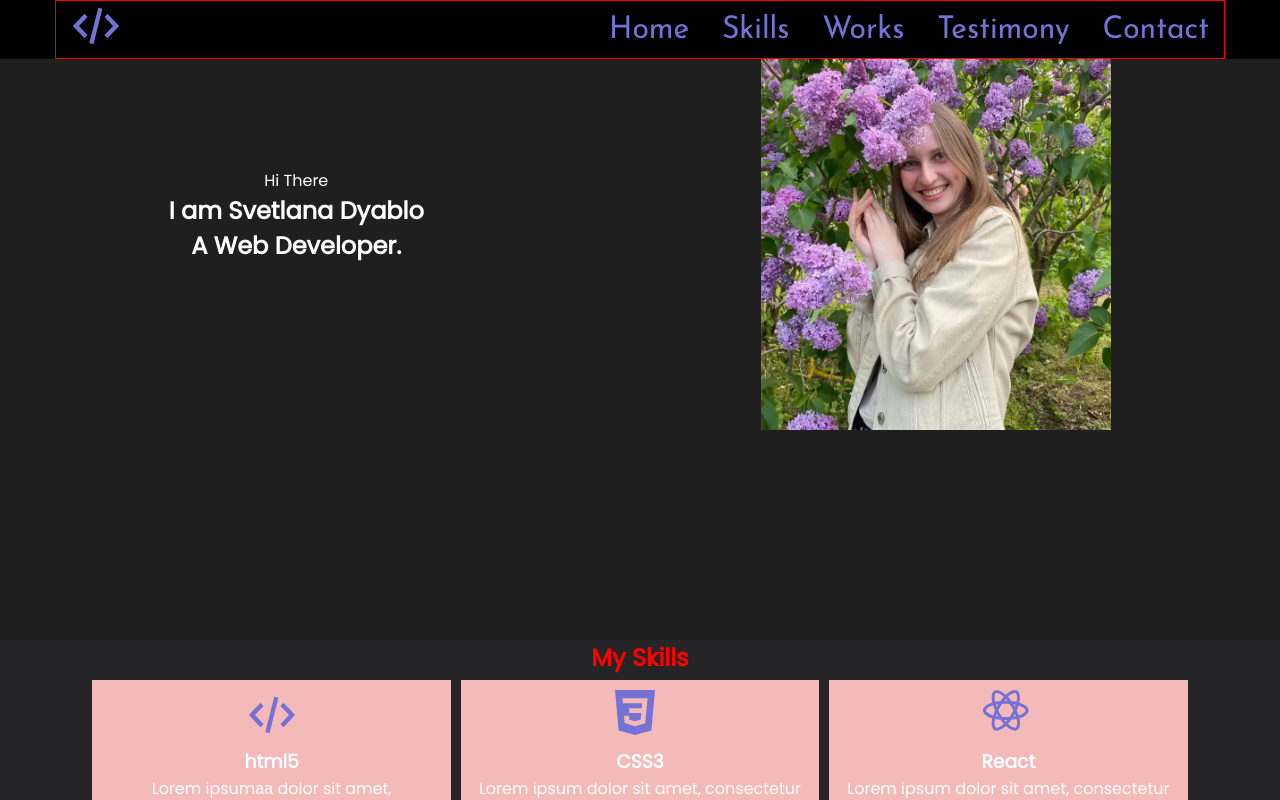
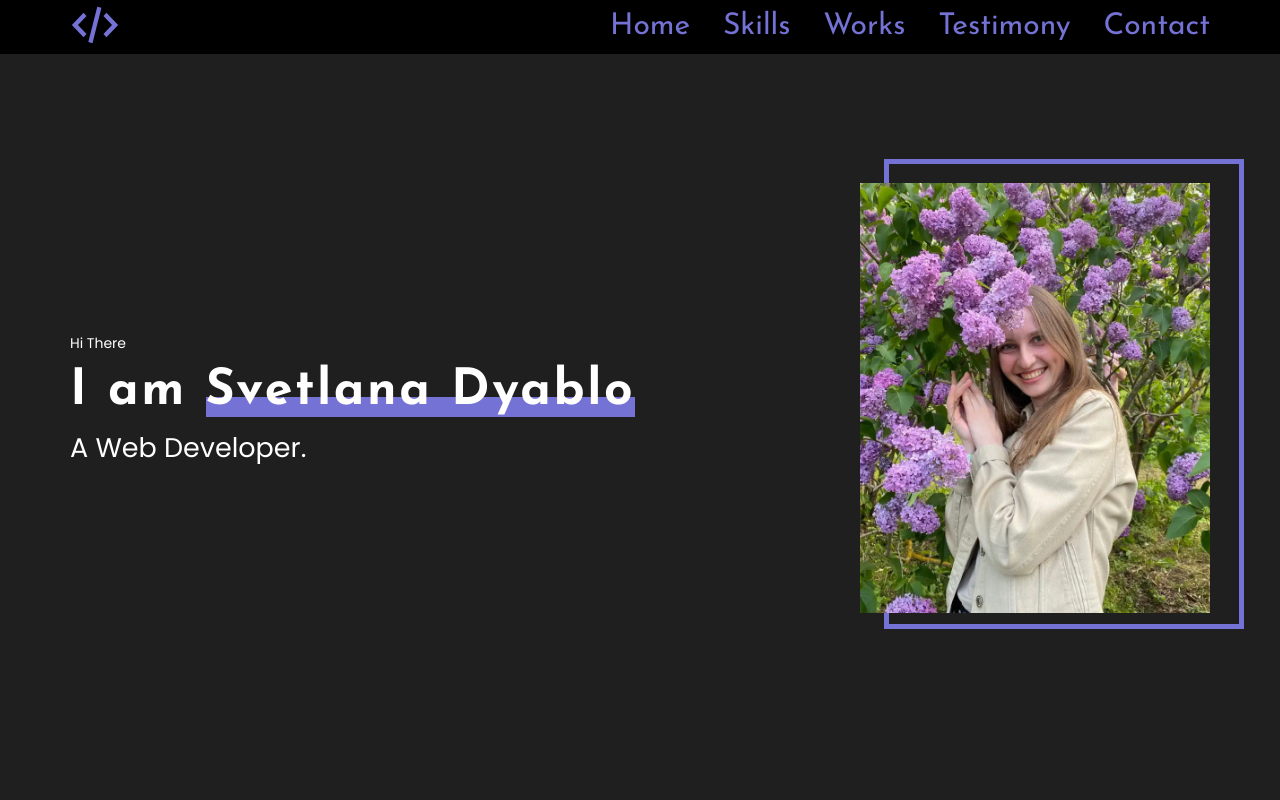
Before and after one commit to St0rY87/it-incubator-portfolio-sveta, a React (Vite) app: page / in a window 1280 px wide. Shown: the top 800 px of the page. Built offline with nearby package versions, Linux system fonts and the light colour scheme.

Commit message:
feat: add styles for Main section

```diff
--- a/src/components/Container.tsx
+++ b/src/components/Container.tsx
@@ -4,5 +4,4 @@
     width: min(1170px, 100%);
     padding-inline: 15px;
     margin-inline: auto;
-    border: 1px solid red;
 `
--- a/src/components/FlexWrapper.tsx
+++ b/src/components/FlexWrapper.tsx
@@ -14,6 +14,7 @@
   flex-direction: ${(props) => props.direction || "row"};
   justify-content: ${(props) => props.justify || "flex-start"};
   align-items: ${props => props.align || 'stretch'};
-  flex-wrap: ${props => props.wrap || 'wrap'};
-  gap: ${props => props.gap || '0px'}
+  flex-wrap: ${props => props.wrap || 'nowrap'};
+  gap: ${props => props.gap || '0px'};
+  height: 100%;
 `;
--- a/src/layout/sections/main/Main.tsx
+++ b/src/layout/sections/main/Main.tsx
@@ -2,26 +2,50 @@
 import photo from "../../../assets/images/main-photo.webp";
 import styled from "styled-components";
 import { FlexWrapper } from "../../../components/FlexWrapper";
+import { Container } from "../../../components/Container";
+import { theme } from "../../../styles/Theme";
 
 export const Main = () => {
   return (
     <StyledMain>
-      <FlexWrapper align="center" justify="space-around" >
-        <div>
-          <span>Hi There</span>
-          <Name>I am Svetlana Dyablo</Name>
-          <MainTitle>A Web Developer.</MainTitle>
-        </div>
-        <Photo src={photo} />
-      </FlexWrapper>
+      <Container>
+        <FlexWrapper align="center" justify="space-between">
+          <Info>
+            <SmallText>Hi There</SmallText>
+            <Name>
+              I am <span>Svetlana Dyablo</span>
+            </Name>
+            <MainTitle>A Web Developer.</MainTitle>
+          </Info>
+          <PhotoWrapper>
+            <Photo src={photo} />
+          </PhotoWrapper>
+        </FlexWrapper>
+      </Container>
     </StyledMain>
   );
 };
 
 const StyledMain = styled.section`
-  min-height: 80vh;
+  min-height: 100vh;
+  display: flex;
 `;
+const PhotoWrapper = styled.div`
+  position: relative;
+  z-index: 0;
+  &::before {
+    content: '';
+    width: 360px;
+    height: 470px;
+    border: 5px solid ${theme.colors.accentColor};
 
+    position: absolute;
+    top: -24px;
+    left: 24px;
+    z-index: -1;
+  }
+
+`;
 const Photo = styled.img`
   width: 350px;
   height: 430px;
@@ -29,9 +53,40 @@
 `;
 
 const MainTitle = styled.h1`
-
-`
+  font-weight: 400;
+  font-size: 27px;
+`;
+const Info = styled.div`
+  display: flex;
+  flex-direction: column;
+  align-items: flex-start;
+  gap: 10px;
+`;
 
 const Name = styled.h2`
+  font-family: "Josefin Sans", sans-serif;
+  font-weight: 700;
+  font-size: 50px;
+  letter-spacing: 0.05em;
+  span {
+    position: relative;
+    z-index: 0;
 
-`
+    &:before {
+      content: "";
+      display: inline-block;
+      width: 100%;
+      height: 20px;
+      background-color: ${theme.colors.accentColor};
+
+      position: absolute;
+      bottom: 0;
+      z-index: -1;
+    }
+  }
+`;
+
+const SmallText = styled.span`
+  font-weight: 400;
+  font-size: 14px;
+`;
--- a/src/styles/GlobalStyles.tsx
+++ b/src/styles/GlobalStyles.tsx
@@ -18,6 +18,7 @@
    body {
     font-family: "Poppins", sans-serif;
     color: ${theme.colors.font};
+    line-height: 1.2;
    }
 
   a {
```
